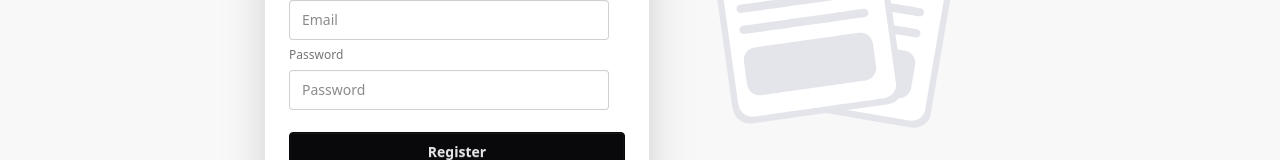
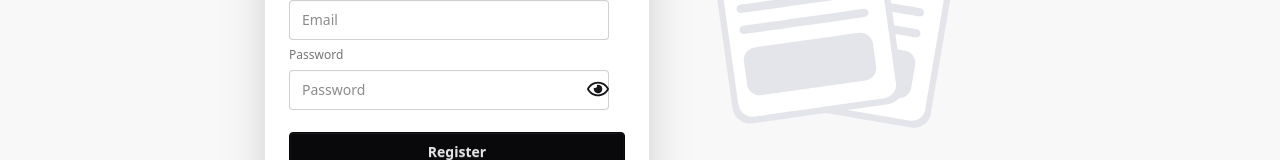
Before and after one commit to rjriajul1/zero-waste-meals-client, a React (Vite) app: page /register in a window 1280 px wide. Shown: the part 460-620 px from the top of the page. Built offline with nearby package versions, Linux system fonts and the light colour scheme.

Commit message:
register with email and  password implement

```diff
--- a/package.json
+++ b/package.json
@@ -12,11 +12,14 @@
   "dependencies": {
     "@tailwindcss/vite": "^4.1.8",
     "daisyui": "^5.0.43",
+    "firebase": "^11.8.1",
     "react": "^19.1.0",
     "react-dom": "^19.1.0",
     "react-icons": "^5.5.0",
     "react-lottie": "^1.2.10",
     "react-router": "^7.6.1",
+    "react-toastify": "^11.0.5",
+    "sweetalert2": "^11.22.0",
     "tailwindcss": "^4.1.8"
   },
   "devDependencies": {
--- /dev/null
+++ b/src/context/AuthContext.jsx
@@ -0,0 +1,3 @@
+import { createContext } from "react";
+
+export const AuthContext = createContext(null)
--- /dev/null
+++ b/src/context/AuthProvider.jsx
@@ -0,0 +1,23 @@
+import React from 'react';
+import { AuthContext } from './AuthContext';
+import { createUserWithEmailAndPassword } from 'firebase/auth';
+import { auth } from '../firebase/firebase.config';
+
+const AuthProvider = ({children}) => {
+
+    // register user with password and email
+    const register = (email,password) => {
+        return createUserWithEmailAndPassword(auth, email, password)
+    }
+
+    const userInfo = {
+       register
+    }
+    return (
+        <AuthContext value={userInfo}>
+            {children}
+        </AuthContext>
+    );
+};
+
+export default AuthProvider;
--- /dev/null
+++ b/src/firebase/firebase.config.js
@@ -0,0 +1,15 @@
+
+import { initializeApp } from "firebase/app";
+import { getAuth } from "firebase/auth";
+const firebaseConfig = {
+  apiKey: import.meta.env.VITE_apiKey,
+  authDomain: import.meta.env.VITE_authDomain,
+  projectId: import.meta.env.VITE_projectId,
+  storageBucket: import.meta.env.VITE_storageBucket,
+  messagingSenderId: import.meta.env.VITE_messagingSenderId,
+  appId: import.meta.env.VITE_appId,
+};
+
+// Initialize Firebase
+const app = initializeApp(firebaseConfig);
+export const auth = getAuth(app);
--- /dev/null
+++ b/src/hooks/useAuth.jsx
@@ -0,0 +1,10 @@
+import React, { useContext } from 'react';
+import { AuthContext } from '../context/AuthContext';
+
+const useAuth = () => {
+   const userInfo = useContext(AuthContext);
+
+   return userInfo;
+};
+
+export default useAuth;
--- a/src/main.jsx
+++ b/src/main.jsx
@@ -3,9 +3,14 @@ import { createRoot } from 'react-dom/client'
 import './index.css'
 import { RouterProvider } from 'react-router'
 import router from './router/router.jsx'
+import AuthProvider from './context/AuthProvider.jsx'
+import { ToastContainer } from 'react-toastify'
 
 createRoot(document.getElementById('root')).render(
   <StrictMode>
-    <RouterProvider router={router}></RouterProvider>
+    <AuthProvider>
+      <RouterProvider router={router}></RouterProvider>
+      <ToastContainer/>
+    </AuthProvider>
   </StrictMode>,
 )
--- a/src/pages/login/Login.jsx
+++ b/src/pages/login/Login.jsx
@@ -5,7 +5,9 @@ import { Link } from "react-router";
 import { FcGoogle } from "react-icons/fc";
 import { FaGithub } from "react-icons/fa";
 
+
 const Login = () => {
+
     // lottie animation data
     const defaultOptions = {
         loop: true,
--- a/src/pages/register/Register.jsx
+++ b/src/pages/register/Register.jsx
@@ -1,15 +1,22 @@
-import React from "react";
-import { Link } from "react-router";
-import registerAnimated from '../../assets/lotties/register.json'
+import React, { useState } from "react";
+import { Link, useNavigate } from "react-router";
+import registerAnimated from "../../assets/lotties/register.json";
 import Lottie from "react-lottie";
+import useAuth from "../../hooks/useAuth";
+import Swal from "sweetalert2";
+import { toast } from "react-toastify";
+import { FaRegEye, FaRegEyeSlash } from "react-icons/fa";
+
 
 const Register = () => {
-
+    const [show, setShow] = useState(false);
+    const navigate = useNavigate()
+  const { register } = useAuth();
   // lottie animationData
   const defaultOptions = {
     loop: true,
     animationData: registerAnimated,
-    }
+  };
 
   // register form handle here
   const handleRegister = (e) => {
@@ -17,18 +24,31 @@ const Register = () => {
     const form = e.target;
     const formData = new FormData(form);
     const userInfo = Object.fromEntries(formData.entries());
-        console.log(userInfo);
+    const { email, password, ...rest } = userInfo;
+    console.log(email, password);
+    // register firebase
+    register(email, password)
+      .then((result) => {
+        if (result.user) {
+          Swal.fire({
+            position: "top-end",
+            icon: "success",
+            title: "Your create an account successfully",
+            showConfirmButton: false,
+            timer: 1500,
+          });
         }
+        navigate('/')
+      })
+      .catch((error) => {
+        toast.error(error.message);
+      });
+  };
   return (
     <div className="hero bg-base-200 min-h-screen">
       <div className="hero-content flex-col lg:flex-row-reverse">
         <div className="text-center lg:text-left">
-
-        <Lottie
-        options={defaultOptions}
-        width={350}
-        height={350}
-        />
+          <Lottie options={defaultOptions} width={350} height={350} />
         </div>
         <div className="card bg-base-100 w-full max-w-sm shrink-0 shadow-2xl">
           <div className="card-body">
@@ -36,19 +56,51 @@ const Register = () => {
             <form onSubmit={handleRegister} className="fieldset">
               {/* name */}
               <label className="label">Name</label>
-              <input type="text" name="name" className="input" placeholder="Name" />
+              <input
+                type="text"
+                name="name"
+                className="input"
+                placeholder="Name"
+              />
               {/* photo URL */}
               <label className="label">Photo</label>
-              <input type="url" name="photo" className="input" placeholder="PhotoURL" />
+              <input
+                type="url"
+                name="photo"
+                className="input"
+                placeholder="PhotoURL"
+              />
               {/* email */}
               <label className="label">Email</label>
-              <input type="email" name="email" className="input" placeholder="Email" />
+              <input
+                type="email"
+                name="email"
+                className="input"
+                placeholder="Email"
+              />
               {/* password */}
               <label className="label">Password</label>
-              <input type="password" name="password" className="input" placeholder="Password" />
-              <button type="submit" className="btn btn-neutral mt-4">Register</button>
+             <div className="relative">
+                 <input
+                type={show? 'text' : 'password'}
+                name="password"
+                className="input"
+                placeholder="Password"
+              />
+              <div onClick={()=> setShow(!show)} className="absolute top-2 right-4">
+                {show ? <FaRegEyeSlash size={22} /> : <FaRegEye size={22} />}
+              </div>
+             </div>
+              <button type="submit" className="btn btn-neutral mt-4">
+                Register
+              </button>
             </form>
-            <p className="text-[18px] mt-3">Already have an account ? Please <Link to='/login' className="text-blue-500 underline">Login</Link> </p>
+            <p className="text-[18px] mt-3">
+              Already have an account ? Please{" "}
+              <Link to="/login" className="text-blue-500 underline">
+                Login
+              </Link>{" "}
+            </p>
           </div>
         </div>
       </div>
```
Also changed, not shown: 1 other file (tests, documents, lock files or other folders). Lines whose indentation alone changed are shown as unchanged.
